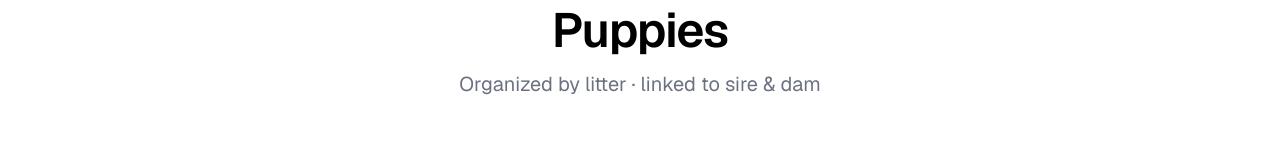
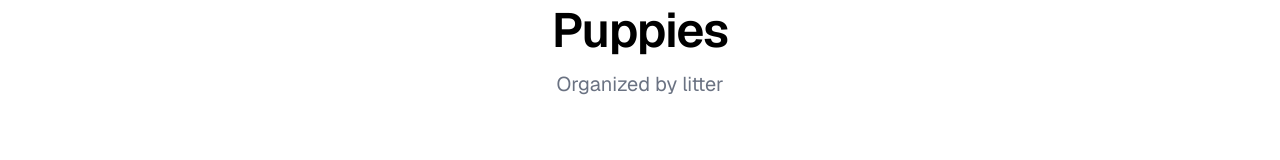
Before and after one commit to PrintinghouseImp/McNeelyFamilyPoodles, a Next.js app: page /puppies in a window 1280 px wide. Shown: the part 123-283 px from the top of the page. Built offline with nearby package versions, Linux system fonts and the light colour scheme; no server answers; the database is empty.

Commit message:
Shorten Puppies page subtitle to Organized by litter.

```diff
--- a/src/app/(public)/puppies/page.tsx
+++ b/src/app/(public)/puppies/page.tsx
@@ -57,7 +57,7 @@ export default async function PuppiesPage() {
     <>
       <PageHero
         title="Puppies"
-        subtitle="Organized by litter · linked to sire & dam"
+        subtitle="Organized by litter"
       />
       <SectionShell>
         {!hasAny ? (
```
